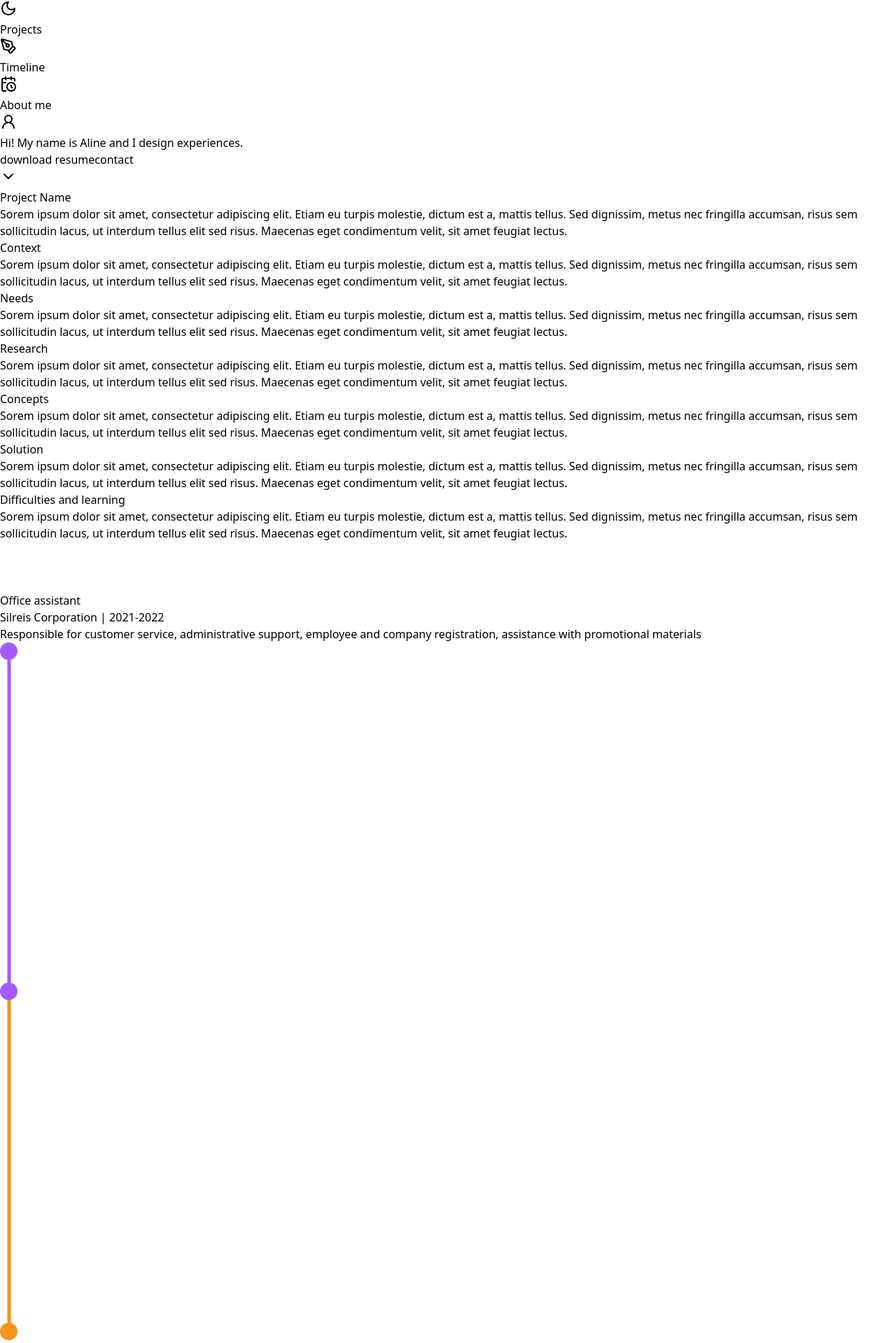
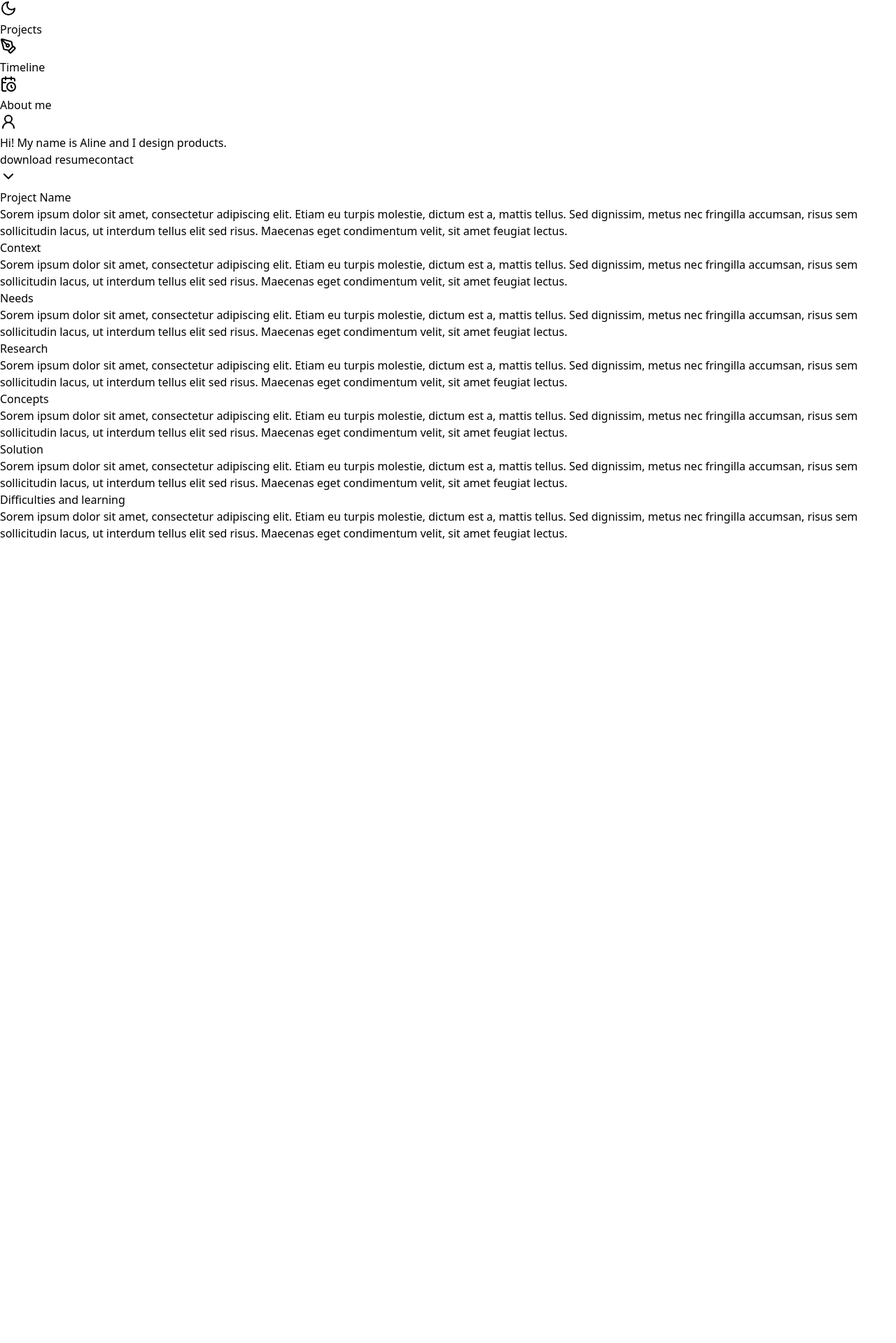
Before and after one commit to luanayasmim/portfolio-aline, a Vue app: page / in a window 1280 px wide. Shown: the top 1919 px of the page at 70% size. After the commit the page ends 800 px from the top, so only its background shows below. Built offline with nearby package versions, Linux system fonts and the light colour scheme.

Commit message:
added Interactive text

```diff
--- a/src/components/Projects.vue
+++ b/src/components/Projects.vue
@@ -2,45 +2,55 @@
 </script>
 
 <template>
-    <div>
+    <div class="relative h-screen">
         <div class="bg-[url('./assets/bg.png')] h-[640px] bg-cover bg-center opacity-80">
-            <div class="h-[320px] bg-gradient-to-b from-white to-transparent"></div>
-            <div class="h-[320px] bg-gradient-to-t from-white to-transparent"></div>
-         </div>
+            <div class="h-[50%] bg-gradient-to-b from-white to-transparent"></div>
+            <div class="h-[50%] bg-gradient-to-t from-white to-transparent"></div>
+        </div>
 
-
-        <!-- <img src="../assets/bg.png" alt=""> -->
         <div class="container mx-auto px-4">
             <h1 class="text-black text-4xl font-medium">Project Name</h1>
-            <p>Sorem ipsum dolor sit amet, consectetur adipiscing elit. Etiam eu turpis molestie, dictum est a, mattis tellus. Sed dignissim, metus nec fringilla accumsan, risus sem sollicitudin lacus, ut interdum tellus elit sed risus. Maecenas eget condimentum velit, sit amet feugiat lectus. </p>
+            <p>Sorem ipsum dolor sit amet, consectetur adipiscing elit. Etiam eu turpis molestie, dictum est a, mattis
+                tellus. Sed dignissim, metus nec fringilla accumsan, risus sem sollicitudin lacus, ut interdum tellus
+                elit sed risus. Maecenas eget condimentum velit, sit amet feugiat lectus. </p>
         </div>
         <div class="container mx-auto px-4">
             <h1 class="text-black text-4xl font-medium">Context</h1>
-            <p>Sorem ipsum dolor sit amet, consectetur adipiscing elit. Etiam eu turpis molestie, dictum est a, mattis tellus. Sed dignissim, metus nec fringilla accumsan, risus sem sollicitudin lacus, ut interdum tellus elit sed risus. Maecenas eget condimentum velit, sit amet feugiat lectus. </p>
+            <p>Sorem ipsum dolor sit amet, consectetur adipiscing elit. Etiam eu turpis molestie, dictum est a, mattis
+                tellus. Sed dignissim, metus nec fringilla accumsan, risus sem sollicitudin lacus, ut interdum tellus
+                elit sed risus. Maecenas eget condimentum velit, sit amet feugiat lectus. </p>
         </div>
         <div class="container mx-auto px-4">
             <h1 class="text-black text-4xl font-medium">Needs</h1>
-            <p>Sorem ipsum dolor sit amet, consectetur adipiscing elit. Etiam eu turpis molestie, dictum est a, mattis tellus. Sed dignissim, metus nec fringilla accumsan, risus sem sollicitudin lacus, ut interdum tellus elit sed risus. Maecenas eget condimentum velit, sit amet feugiat lectus. </p>
+            <p>Sorem ipsum dolor sit amet, consectetur adipiscing elit. Etiam eu turpis molestie, dictum est a, mattis
+                tellus. Sed dignissim, metus nec fringilla accumsan, risus sem sollicitudin lacus, ut interdum tellus
+                elit sed risus. Maecenas eget condimentum velit, sit amet feugiat lectus. </p>
         </div>
         <div class="container mx-auto px-4">
             <h1 class="text-black text-4xl font-medium">Research</h1>
-            <p>Sorem ipsum dolor sit amet, consectetur adipiscing elit. Etiam eu turpis molestie, dictum est a, mattis tellus. Sed dignissim, metus nec fringilla accumsan, risus sem sollicitudin lacus, ut interdum tellus elit sed risus. Maecenas eget condimentum velit, sit amet feugiat lectus. </p>
+            <p>Sorem ipsum dolor sit amet, consectetur adipiscing elit. Etiam eu turpis molestie, dictum est a, mattis
+                tellus. Sed dignissim, metus nec fringilla accumsan, risus sem sollicitudin lacus, ut interdum tellus
+                elit sed risus. Maecenas eget condimentum velit, sit amet feugiat lectus. </p>
         </div>
         <div class="container mx-auto px-4">
             <h1 class="text-black text-4xl font-medium">Concepts</h1>
-            <p>Sorem ipsum dolor sit amet, consectetur adipiscing elit. Etiam eu turpis molestie, dictum est a, mattis tellus. Sed dignissim, metus nec fringilla accumsan, risus sem sollicitudin lacus, ut interdum tellus elit sed risus. Maecenas eget condimentum velit, sit amet feugiat lectus. </p>
+            <p>Sorem ipsum dolor sit amet, consectetur adipiscing elit. Etiam eu turpis molestie, dictum est a, mattis
+                tellus. Sed dignissim, metus nec fringilla accumsan, risus sem sollicitudin lacus, ut interdum tellus
+                elit sed risus. Maecenas eget condimentum velit, sit amet feugiat lectus. </p>
         </div>
         <div class="container mx-auto px-4">
             <h1 class="text-black text-4xl font-medium">Solution</h1>
-            <p>Sorem ipsum dolor sit amet, consectetur adipiscing elit. Etiam eu turpis molestie, dictum est a, mattis tellus. Sed dignissim, metus nec fringilla accumsan, risus sem sollicitudin lacus, ut interdum tellus elit sed risus. Maecenas eget condimentum velit, sit amet feugiat lectus. </p>
+            <p>Sorem ipsum dolor sit amet, consectetur adipiscing elit. Etiam eu turpis molestie, dictum est a, mattis
+                tellus. Sed dignissim, metus nec fringilla accumsan, risus sem sollicitudin lacus, ut interdum tellus
+                elit sed risus. Maecenas eget condimentum velit, sit amet feugiat lectus. </p>
         </div>
         <div class="container mx-auto px-4">
             <h1 class="text-black text-4xl font-medium">Difficulties and learning</h1>
-            <p>Sorem ipsum dolor sit amet, consectetur adipiscing elit. Etiam eu turpis molestie, dictum est a, mattis tellus. Sed dignissim, metus nec fringilla accumsan, risus sem sollicitudin lacus, ut interdum tellus elit sed risus. Maecenas eget condimentum velit, sit amet feugiat lectus. </p>
+            <p>Sorem ipsum dolor sit amet, consectetur adipiscing elit. Etiam eu turpis molestie, dictum est a, mattis
+                tellus. Sed dignissim, metus nec fringilla accumsan, risus sem sollicitudin lacus, ut interdum tellus
+                elit sed risus. Maecenas eget condimentum velit, sit amet feugiat lectus. </p>
         </div>
     </div>
 </template>
 
-<style>
-
-</style>
+<style></style>
--- a/src/components/Start.vue
+++ b/src/components/Start.vue
@@ -6,10 +6,10 @@
     import CalendarIconButton from '../components/icons-buttons/CalendarIconButton.vue';
     import UserIconButton from '../components/icons-buttons/UserIconButton.vue';
     import IronIconButton from '../components/icons-buttons/IronIconButton.vue';
+    import TextInteractive from '../components/text/TextInteractive.vue';
 </script>
 
 <template>
-
     <!-- Menu Lateral -->
     <div class="h-screen flex">
         <div class="max-w-md flex flex-col justify-between">
@@ -18,7 +18,7 @@
                 <MoonIconButton/>
             </div>
 
-            <!-- Espaçador para empurrar os outros três para o final -->
+            <!-- Espaçador para empurrar os outros três botões para o final -->
             <div class="flex-grow"></div>
 
             <!-- Container para os três botões no final da coluna -->
@@ -31,10 +31,7 @@
 
         <!-- Texto -->
         <main class="ml-auto mt-60 2xl:mt-80 space-y-11">
-                <div class="">
-                    <h1 class="text-black text-4xl font-medium text-left">Hi! My name is Aline and I design  <span class="text-purple-500">experiences.</span></h1>
-                </div>
-
+                <TextInteractive/>
                 <!-- Botões -->
                 <div class="space-x-10 flex justify-end">
                     <PrimaryButton text="download resume"/>
@@ -46,9 +43,4 @@
             <IronIconButton/>
         </div>
     </div>
-
 </template>
-
-<style>
-
-</style>
--- a/src/components/Timeline.vue
+++ b/src/components/Timeline.vue
@@ -3,7 +3,7 @@
 </script>
 
 <template>
-    <div class=" grid grid-cols-3 gap-4">
+    <div class="h-screen relative grid grid-cols-3 gap-4">
         <div class="row-span-5">
             <h2 class="text-3xl font-bold">Office assistant</h2>
             <h3>Silreis Corporation | 2021-2022</h3>
--- a/src/components/icons-buttons/CalendarIconButton.vue
+++ b/src/components/icons-buttons/CalendarIconButton.vue
@@ -6,6 +6,7 @@
     );
 
     export default {
+        name: 'CalendarIconButton',
         methods: {
             showDiv() {
                 this.$refs.hoverDiv.classList.remove('invisible');
--- a/src/components/icons-buttons/PenIconButton.vue
+++ b/src/components/icons-buttons/PenIconButton.vue
@@ -6,6 +6,7 @@
     );
 
     export default {
+        name: 'PenIconButton',
         methods: {
             showDiv() {
                 this.$refs.hoverDiv.classList.remove('invisible');
--- a/src/components/icons-buttons/UserIconButton.vue
+++ b/src/components/icons-buttons/UserIconButton.vue
@@ -5,7 +5,8 @@ const User = defineAsyncComponent(() =>
     import('lucide-vue-next').then(module => module.User2)
 );
 
-export default {
+export default{
+    name:'UserIconButton',
     methods: {
         showDiv() {
             this.$refs.hoverDiv.classList.remove('invisible');
--- /dev/null
+++ b/src/components/text/TextInteractive.vue
@@ -0,0 +1,28 @@
+<template>
+     <h1 class="text-black text-4xl font-medium text-left">Hi! My name is Aline and I design <span :class="currentColor">{{ currentWord }}.</span></h1>
+</template>
+
+<script>
+    export default{
+        data(){
+            return{
+                words: ['experiences', 'products', 'interfaces'],
+                colors: ['text-purple-500', 'text-amber-500', 'text-fuchsia-400'],
+                currentIndex: 0,
+                currentWord: 'experiences',
+                currentColor: 'text-purple-500'
+            };
+        },
+        mounted(){
+            setInterval(this.changeWord, 3000);
+        },
+        methods:{
+            changeWord(){
+                this.currentIndex = (this.currentIndex+1) % this.words.length;
+
+                this.currentWord = this.words[this.currentIndex];
+                this.currentColor = this.colors[this.currentIndex];
+            },
+        }
+    };
+</script>
--- a/src/pages/Homepage.vue
+++ b/src/pages/Homepage.vue
@@ -9,19 +9,15 @@
     <header>
         <Start/>
     </header>
-    <!-- <IronIconButton/> -->
 
     <main>
         <Projects/>
-        <br>
-        <br>
-        <br>
-        <Timeline/>
+        <!-- <Timeline/> -->
     </main>
 
-    <footer class="h-screen flex flex-col px-8">
+    <!-- <footer class="h-screen flex flex-col px-8">
         <Aboutme/>
-    </footer>
+    </footer> -->
 
 </template>
 
```
